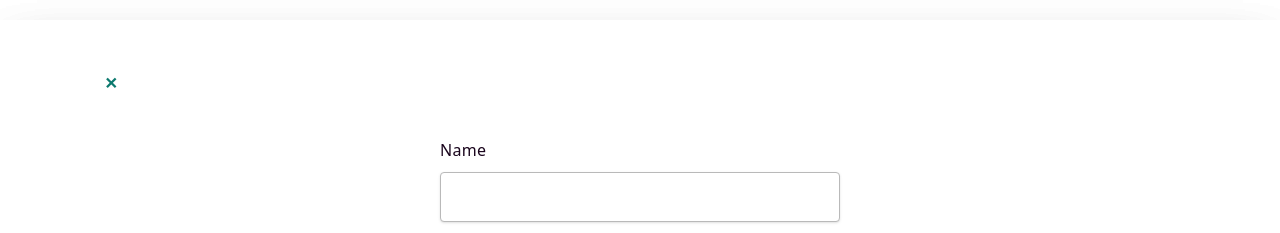
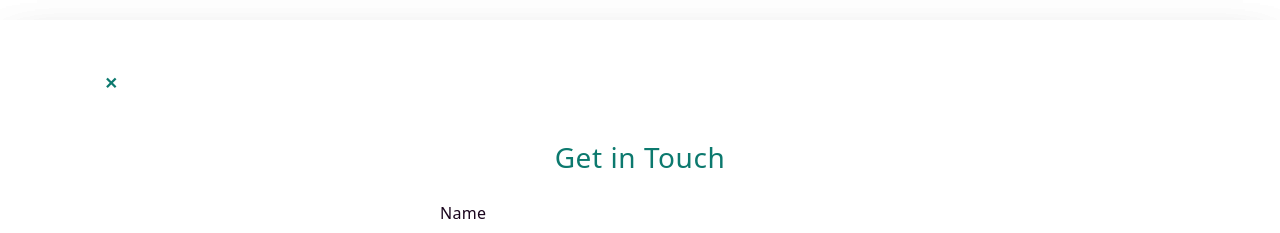
Before and after one commit to Arunabh-P/personal-web-deploy, a Next.js app: page /en in a window 1280 px wide. Shown: the part 780-1013 px from the top of the page. Built offline with nearby package versions, Linux system fonts and the light colour scheme; no server answers; the database is empty; grey boxes are pictures that could not be loaded.

Commit message:
contact us form 0.2

```diff
--- a/src/components/molecule/testimonial-card.tsx
+++ b/src/components/molecule/testimonial-card.tsx
@@ -14,14 +14,23 @@ export const TestimonialCard: FC<TestimonialDto> = ({
   const truncatedQuote =
     quote.length > 100 ? `${quote.slice(0, 100)}...` : quote;
   return (
-    <div className="bg-primary-dark rounded-lg shadow-md w-[260px] h-fit md:min-h-[495px]">
-      <Image
+    <div className="bg-primary-dark rounded-lg shadow-md w-[260px] h-fit md:min-h-[355px]">
+      {/* <Image
         src={image}
         alt={name}
         width={260}
         height={260}
         className="w-full object-cover rounded-t-lg"
-      />
+      /> */}
+      <div className="flex justify-center mt-[30px]">
+        <Image
+          src={image}
+          alt={name}
+          width={80}
+          height={80}
+          className="rounded-full shadow-md"
+        />
+      </div>
       <div className="p-4">
         <h6 className="font-medium capitalize">{name}</h6>
         <p className="text-sm mb-1 capitalize">
--- a/src/components/organism/drawer.tsx
+++ b/src/components/organism/drawer.tsx
@@ -42,7 +42,7 @@ export const Drawer: FC<DrawerProps> = ({
       )}
 
       <div
-        className={`fixed h-screen bg-white shadow-2xl z-50 section-padding transition-transform duration-300 ${getPositionClass()}`}
+        className={`fixed h-screen  bg-white shadow-2xl z-50 section-padding transition-transform duration-300 ${getPositionClass()}`}
         style={{ transform: getTransformStyle() }}
       >
         <div>
--- a/src/components/template/home/contact-form.tsx
+++ b/src/components/template/home/contact-form.tsx
@@ -5,9 +5,12 @@
 import InputField from '@/components/molecule/input-field';
 import PhoneInputField from '@/components/molecule/phone-input';
 import TextArea from '@/components/molecule/text-area';
-import { useState } from 'react';
-
-export default function ContactForm() {
+import { useToastStore } from '@/store/tost';
+import { FC, useState } from 'react';
+interface FormProps {
+  onClose: () => void;
+}
+export const ContactForm: FC<FormProps> = ({ onClose }) => {
   const [formData, setFormData] = useState({
     name: '',
     email: '',
@@ -16,7 +19,7 @@ export default function ContactForm() {
   });
   const [loading, setLoading] = useState(false);
   const [error, setError] = useState<string | null>(null);
-  const [success, setSuccess] = useState(false);
+  const { showToast } = useToastStore();
 
   const handleChange = (
     e: React.ChangeEvent<HTMLInputElement | HTMLTextAreaElement>
@@ -38,8 +41,6 @@ export default function ContactForm() {
     e.preventDefault();
     setLoading(true);
     setError(null);
-    setSuccess(false);
-
     try {
       // First, save to database
       const saveResponse = await fetch('/api/contact-us', {
@@ -64,15 +65,25 @@ export default function ContactForm() {
           to: formData.email,
           name: formData.name,
           subject: 'Thank you for contacting us',
-          body: `<h1>Hello ${formData.name}!</h1><p>Thank you for submitting the form. I will reach out to you soon!</p>`,
+          body: `<div style="border: 1px solid #4fa493; padding: 10px; border-radius: 8px; font-size: 16px; text-align: start;">
+        <h5 style="text-transform: capitalize; margin-bottom: 5px; font-size: 16px;">
+            Hello ${formData.name}!
+        </h5>
+        <p style="font-size: 16px;">
+            Thank you for submitting the form. I will reach out to you soon!
+        </p>
+    </div>`,
         }),
       });
 
       if (!emailResponse.ok) {
         throw new Error('Failed to send email');
       }
-
-      setSuccess(true);
+      onClose();
+      showToast(
+        'Success',
+        'Thank you for your message! I’ll be in touch soon.'
+      );
       setFormData({
         name: '',
         email: '',
@@ -88,6 +99,9 @@ export default function ContactForm() {
 
   return (
     <div className="max-w-md mx-auto p-6">
+      <h3 className="text-center pb-6 font-medium text-secondary">
+        Get in Touch
+      </h3>
       <form onSubmit={handleSubmit} className="space-y-4">
         <InputField
           type="text"
@@ -126,7 +140,7 @@ export default function ContactForm() {
           disabled={loading}
           className={`w-full py-2 h-[50px] border-2 rounded-md border-secondary uppercase font-bold shadow-sm text-white bg-secondary hover:bg-secondary-dark ${loading ? 'opacity-50 cursor-not-allowed' : ''}`}
         >
-          {loading ? 'Submitting...' : 'Submit'}
+          Submit
         </button>
 
         {error && (
@@ -134,13 +148,7 @@ export default function ContactForm() {
             {error}
           </div>
         )}
-
-        {success && (
-          <div className="mt-2 text-sm text-green-500" role="alert">
-            Thank you for your message! We'll be in touch soon.
-          </div>
-        )}
       </form>
     </div>
   );
-}
+};
--- a/src/components/template/home/footer.tsx
+++ b/src/components/template/home/footer.tsx
@@ -1,17 +1,26 @@
 'use client';
 import { Drawer } from '@/components/organism/drawer';
-import React, { useState } from 'react';
-import dynamic from 'next/dynamic';
-const ContactForm = dynamic(() => import('./contact-form'), { ssr: false });
+import React, { useEffect, useState } from 'react';
+import { ContactForm } from './contact-form';
+
 const FooterTemplate = () => {
   const [isOpen, setIsOpen] = useState(false);
+  const [isMounted, setIsMounted] = useState(false);
+
+  useEffect(() => {
+    setIsMounted(true);
+  }, []);
+
+  if (!isMounted) {
+    return null;
+  }
   const handleClose = () => {
     setIsOpen(false);
   };
   return (
     <div className="h-[60vh] bg-secondary rounded-t-[50px] md:rounded-t-[75px] flex items-center flex-col justify-center text-center section-padding gap-[25px] md:gap-[50px]">
       <Drawer position="bottom" isOpen={isOpen} onClose={handleClose}>
-        <ContactForm />
+        <ContactForm onClose={handleClose} />
       </Drawer>
       <h1 className="  uppercase font-bold text-white leading-none">
         Looking for a Web Developer?
```
